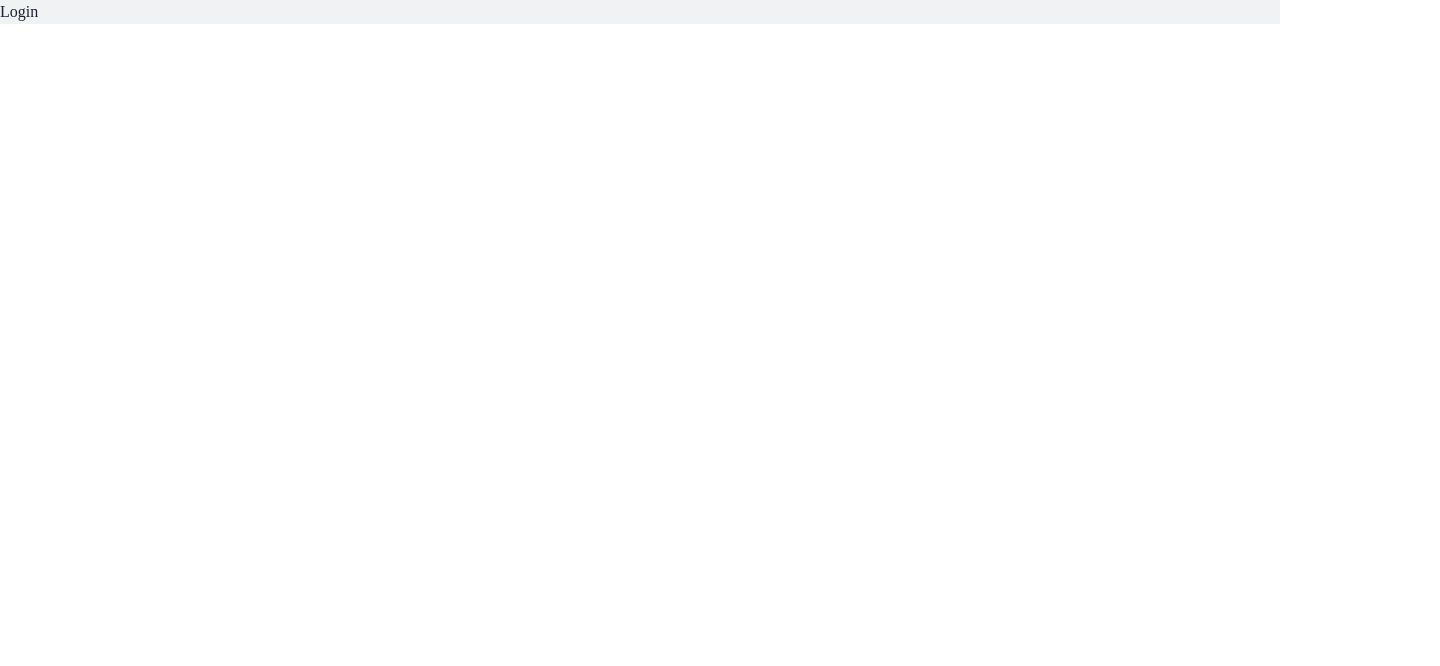
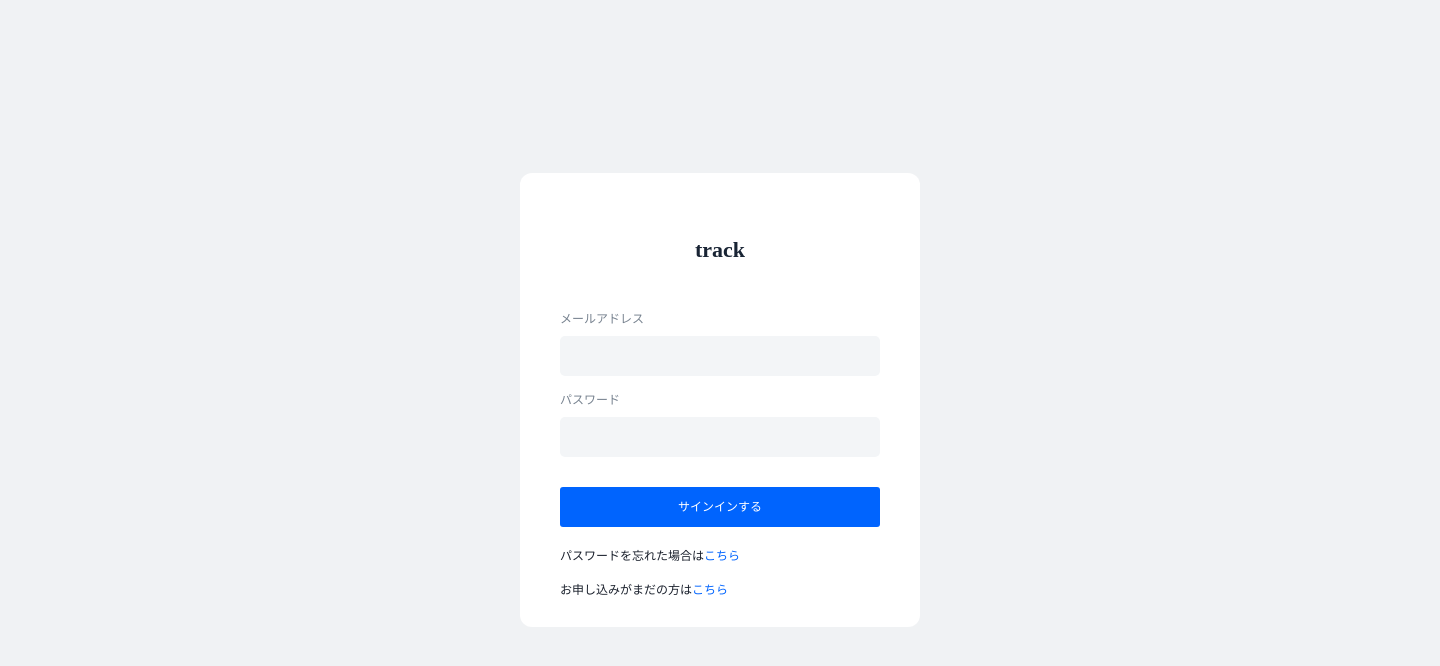
Before and after one commit to tangxife/react.ts.void, a React (Create React App) app: page /login in a window 1280 px wide. Shown: the top 666 px of the page, 1440 px wide, since content can reach past the window. Built offline with nearby package versions, Linux system fonts and the light colour scheme.

Commit message:
add login page

```diff
--- /dev/null
+++ b/src/components/Button.tsx
@@ -0,0 +1,81 @@
+import React from "react"
+import { Button as ChakraButton, ButtonProps } from "@chakra-ui/react"
+import theme from "src/theme/theme"
+
+type PropsType = ButtonProps & {
+  buttonSchema: "primary1" | "primary2" | "secondary" | "text" | "nagative"
+}
+
+const Button: React.FC<PropsType> = ({ buttonSchema, isDisabled, children, ...otherProps }) => {
+  const commonStyle = {
+    size: "md",
+    borderRadius: "3px",
+    fontFamily: "Noto Sans JP",
+    fontStyle: "normal",
+    fontWeight: "500",
+    fontSize: "12px",
+    lineHeight: "24px"
+  }
+
+  const primary1Style = {
+    ...commonStyle,
+    color: theme.Color.Text.white,
+    bg: isDisabled ? "rgba(4, 71, 254, 0.4)" : theme.Color.Primary.primary,
+    _hover: { bg: theme.Color.Other.dark_blue }
+  }
+
+  // todo
+  const primary2Style = {
+    ...commonStyle,
+    bg: isDisabled ? "rgba(225, 236, 254, 0.4)" : theme.Color.Primary.primary2,
+    _hover: { bg: theme.Color.Other.dark_blue2 }
+  }
+
+  // todo
+  const secondaryStyle = {
+    ...commonStyle,
+    // bg: isDisabled ? "rgba(4, 71, 254, 0.4)" : theme.Color.Primary,
+    border: theme.Border.border_02,
+    _hover: { bg: theme.Color.Other.dark_blue }
+  }
+
+  // todo
+  const textStyle = {
+    ...commonStyle,
+    bg: isDisabled ? "rgba(4, 71, 254, 0.4)" : theme.Color.Primary,
+    _hover: { bg: theme.Color.Other.dark_blue }
+  }
+
+  // todo
+  const nagativeStyle = {
+    ...commonStyle,
+    bg: isDisabled ? "rgba(4, 71, 254, 0.4)" : theme.Color.Primary,
+    _hover: { bg: theme.Color.Other.dark_blue }
+  }
+
+  // todo
+  const renderButton = (props: ButtonProps) => {
+    return (
+      <ChakraButton {...props} {...otherProps}>
+        {children}
+      </ChakraButton>
+    )
+  }
+
+  switch (buttonSchema) {
+    case "primary1":
+      return renderButton(primary1Style)
+    case "primary2":
+      return renderButton(primary2Style)
+    case "secondary":
+      return renderButton(secondaryStyle)
+    case "text":
+      return renderButton(textStyle)
+    case "nagative":
+      return renderButton(nagativeStyle)
+    default:
+      return renderButton(primary1Style)
+  }
+}
+
+export default Button
--- /dev/null
+++ b/src/components/Input.tsx
@@ -0,0 +1,29 @@
+import React from "react"
+import { Input as ChakraInput, InputProps } from "@chakra-ui/react"
+import theme from "../theme/theme"
+
+type PropsType = Omit<InputProps, "onChange"> & {
+  inputStyle: "normal" | "invalid"
+  onChange?: (value: string) => void
+}
+
+const Input: React.FC<PropsType> = ({ inputStyle, onChange, ...otherProps }) => {
+  const style = {
+    bg: inputStyle === "normal" ? theme.Color.Shade.BK5 : theme.Color.Shade.BK16,
+    border: "none",
+    borderRadius: "5px"
+  }
+
+  return (
+    <ChakraInput
+      {...style}
+      {...otherProps}
+      isInvalid={inputStyle === "invalid"}
+      onChange={(e) => {
+        if (onChange) onChange(e.target.value)
+      }}
+    />
+  )
+}
+
+export default Input
--- a/src/components/Text.tsx
+++ b/src/components/Text.tsx
@@ -31,6 +31,7 @@ type PropsType = {
   as?: "span" | "p"
 }
 
+// todo refactory: 兼容 chakra-ui 的 Text 属性
 const Text: React.FC<PropsType> = ({ fontStyle, fontColor, children, as }) => {
   const commonStyle = {
     fontFamily: "Noto Sans JP",
--- /dev/null
+++ b/src/pages/User/Login/FormInput.tsx
@@ -0,0 +1,43 @@
+import React from "react"
+import Input from "src/components/Input"
+import { FormControl, FormControlProps, FormLabel } from "@chakra-ui/react"
+import theme from "src/theme/theme"
+
+type PropsType = FormControlProps & {
+  label?: string
+  inputType: "name" | "email" | "password"
+  value?: string
+  onInputChange?: (value: string) => void
+}
+
+const FormInput: React.FC<PropsType> = ({ label, inputType, onInputChange, value, ...otherProps }) => {
+  const formLabelStyle = {
+    fontFamily: "Noto Sans JP",
+    fontStyle: "normal",
+    fontWeight: "500",
+    fontSize: "12px",
+    lineHeight: "17px",
+    color: theme.Color.Text.subtext02
+  }
+
+  return (
+    <FormControl {...otherProps}>
+      {label && (
+        <FormLabel htmlFor={inputType} {...formLabelStyle}>
+          {label}
+        </FormLabel>
+      )}
+      <Input
+        inputStyle="normal"
+        id={inputType}
+        w="320px"
+        h="40px"
+        type={inputType}
+        onChange={onInputChange}
+        value={value}
+      />
+    </FormControl>
+  )
+}
+
+export default FormInput
--- a/src/pages/User/Login/index.tsx
+++ b/src/pages/User/Login/index.tsx
@@ -1,7 +1,55 @@
-import React from "react"
+import React, { useCallback, useState } from "react"
+import { Box, Flex } from "@chakra-ui/react"
+import Text from "src/components/Text"
+import Button from "src/components/Button"
+import FormInput from "./FormInput"
+
+import theme from "src/theme/theme"
 
 const Login: React.FC = () => {
-  return <>Login</>
+  const [email, setEmail] = useState<string>("")
+  const [password, setPassword] = useState<string>("")
+
+  const handleSignIn = useCallback(() => {
+    console.log("email: ", email, "password: ", password)
+  }, [email, password])
+
+  return (
+    <Flex w="1440px" h="900px" maxH="100VH" bg={theme.Color.Bg.bg_02}>
+      <Box w="400px" h="454px" m="auto" borderRadius="12px" bg={theme.Color.Bg.bg_01}>
+        <Box mt="60px" textAlign="center">
+          <Text fontStyle="h3">track</Text>
+        </Box>
+        <FormInput m="45px 40px 0px" inputType="email" label="メールアドレス" onInputChange={setEmail} value={email} />
+        <FormInput
+          m="16px 40px 0px"
+          inputType="password"
+          label="パスワード"
+          onInputChange={setPassword}
+          value={password}
+        />
+        <Button buttonSchema="primary1" w="320px" h="40px" m="30px 40px 0px" onClick={handleSignIn}>
+          サインインする
+        </Button>
+        <Box ml="40px" mt="16px">
+          <Text fontStyle="xsm-thin" as="span">
+            パスワードを忘れた場合は
+          </Text>
+          <Text fontStyle="xsm-thin" as="span" fontColor={theme.Color.Primary.primary}>
+            こちら
+          </Text>
+        </Box>
+        <Box ml="40px" mt="10px">
+          <Text fontStyle="xsm-thin" as="span">
+            お申し込みがまだの方は
+          </Text>
+          <Text fontStyle="xsm-thin" as="span" fontColor={theme.Color.Primary.primary}>
+            こちら
+          </Text>
+        </Box>
+      </Box>
+    </Flex>
+  )
 }
 
 export default Login
--- a/src/theme/theme.ts
+++ b/src/theme/theme.ts
@@ -6,6 +6,7 @@ const theme = {
     },
     Primary: {
       primary: "#0064FE",
+      primary2: "#E6F0FF",
       light_blue_1: "#E8F4FF",
       light_blue_2: "#D7ECFF"
     },
@@ -14,6 +15,7 @@ const theme = {
       error_text: "#F52419"
     },
     Text: {
+      white: "#FFFFFF",
       text01: "#192434",
       text02: "#263446",
       subtext01: "#5A6676",
@@ -25,6 +27,7 @@ const theme = {
       yellow: "#FFBF1A",
       green: "#1AB888",
       dark_blue: "#15357A",
+      dark_blue2: "#CFDCEF",
       dark_red: "#D2352D"
     },
     Overlay: "rgba(25, 36, 52, 0.4)",
@@ -43,7 +46,9 @@ const theme = {
     }
   },
   Border: {
-    border_01: "2px solid #E9ECF0"
+    border_01: "2px solid #E9ECF0",
+    border_02: "1px solid #DADADA",
+    border_03: "1px solid #5A6676"
   }
 }
 
```
